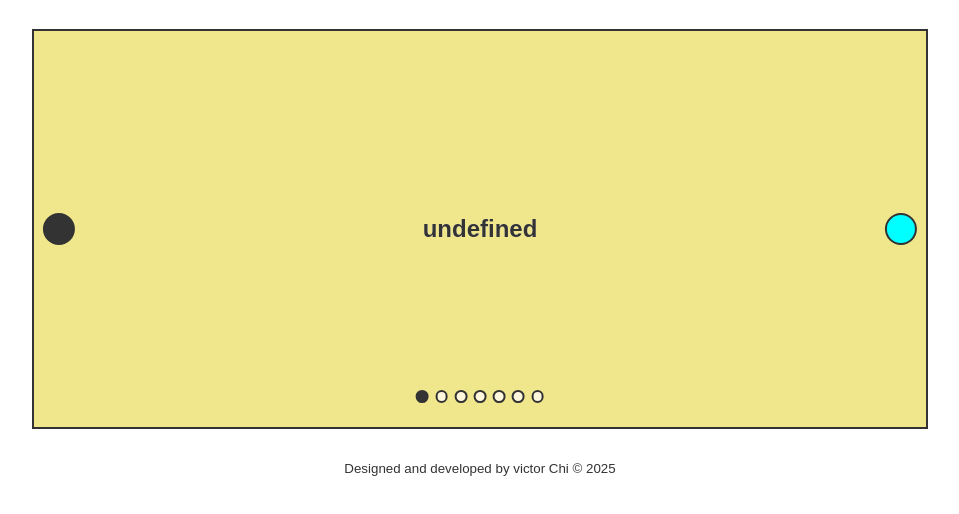
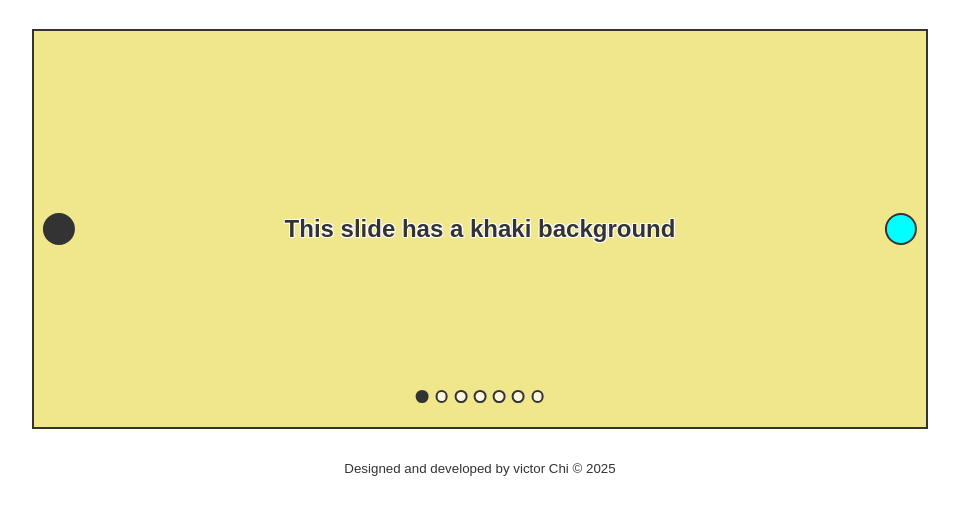
Before and after one commit to vhich/Infinite-Slide, a plain HTML site: page index.html in a window 1280 px wide. Shown: the part 56-570 px from the top of the page, without its empty margins (160-1119 px from the left). Drawn offline with Linux system fonts and the light colour scheme.

Commit message:
Addes stroke to the h1 text and also added the h1 text dynamically to the slideEl innerHtml

```diff
--- a/main.js
+++ b/main.js
@@ -16,7 +16,7 @@ window.onload=()=>{
         slide.id = slide.backgroundColour
         const slideEl = document.createElement('div')
         slideEl.className = 'slide'
-        slideEl.innerHTML = `<h1>${slide.text}</h1>`
+        slideEl.innerHTML = `<h1>This slide has a ${slide.backgroundColour} background</h1>`
         slideEl.style.backgroundColor = slide.backgroundColour
 
         const slidePagination = document.createElement('button')
--- a/style.css
+++ b/style.css
@@ -8,7 +8,11 @@ body{
     color: #333;
 }
 h1{
-    filter: drop-shadow(0 0 0 #fff);
+    text-shadow:
+    -1px -1px 0 white,
+     1px -1px 0 white,
+    -1px  1px 0 white,
+     1px  1px 0 white;
 }
 
 .buttons{
```
